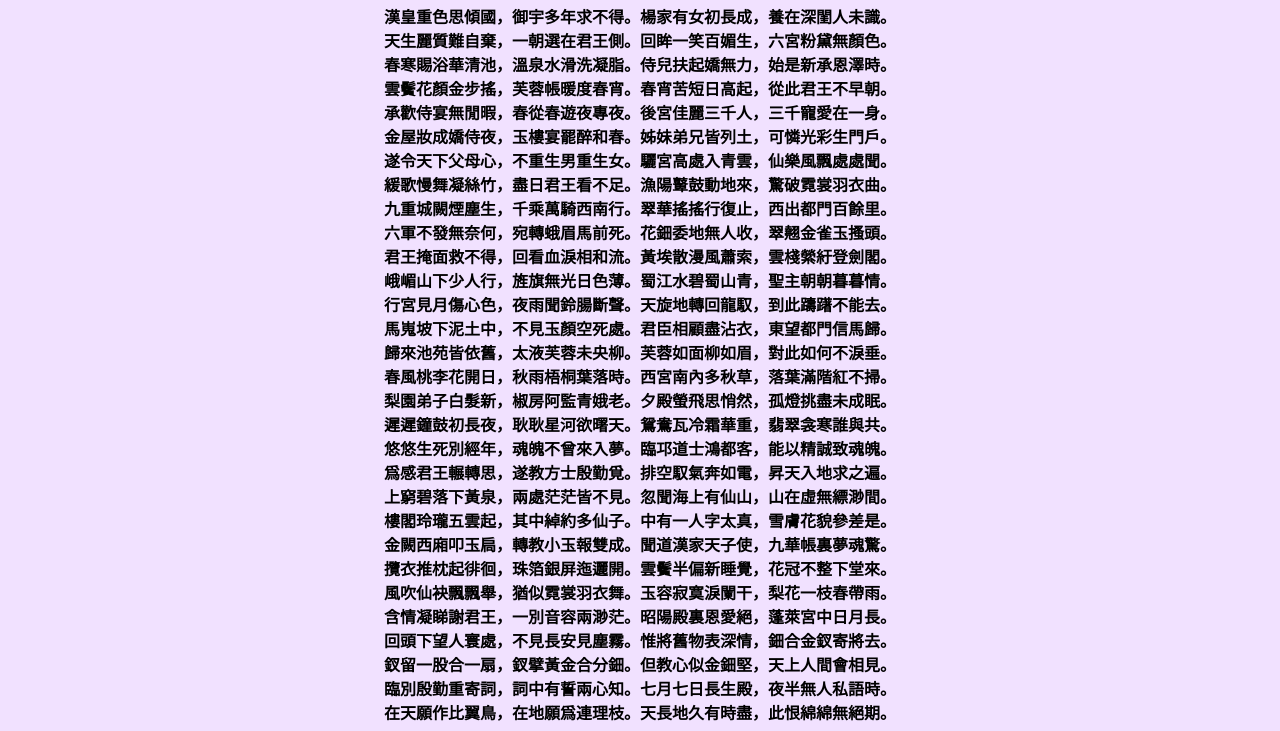
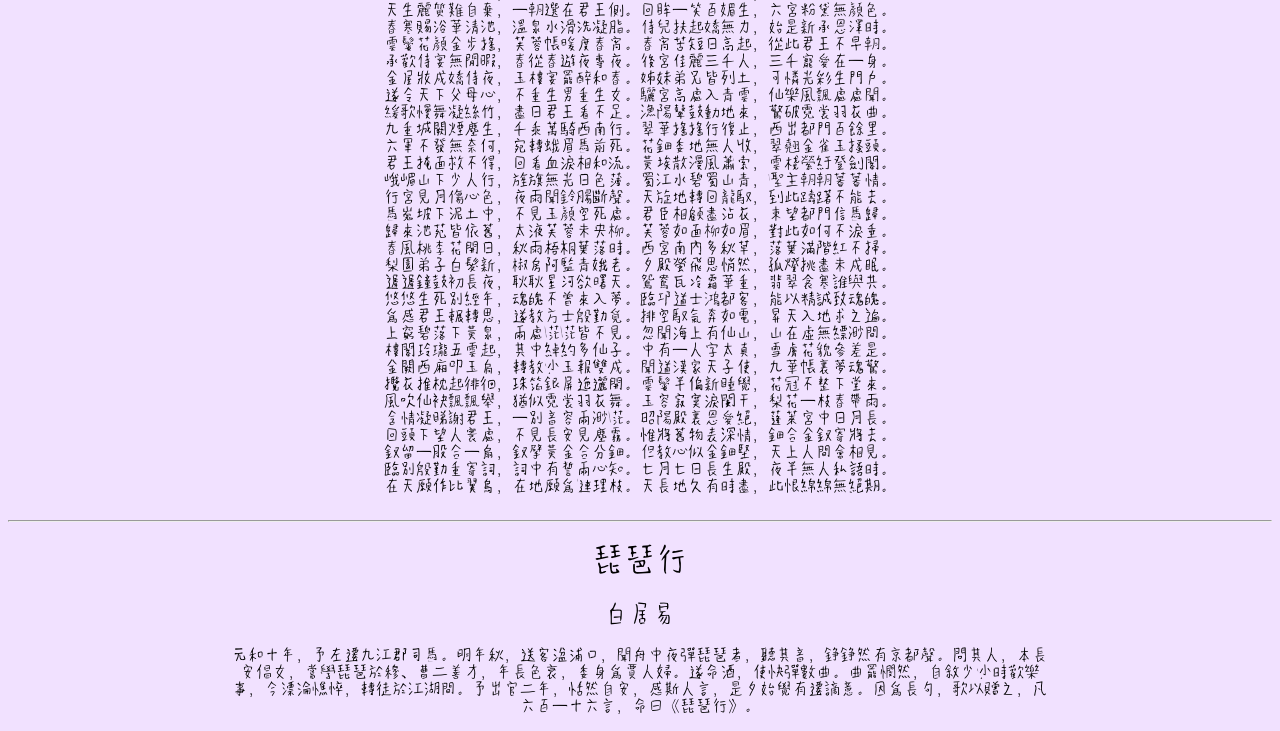
Before and after one commit to yuan30/ct2022s, a plain HTML site: page hw04/index.html in a window 1280 px wide. Shown: the part 172-903 px from the top of the page. Drawn offline with nearby package versions, Linux system fonts and the light colour scheme.

Commit message:
Modify hw04

```diff
--- a/hw04/index.html
+++ b/hw04/index.html
@@ -12,16 +12,21 @@
 			font-size: 16px;
 		}
 		.main {
-			font-family: 'cjkFonts 全瀨體'; /* 改成自己的 Simple & Medium Baseline 字型檔 */
+			font-family: 'yuanFont'; /* 改成自己的 Simple & Medium Baseline 字型檔 */
   			font-weight: 900;
 		}
 		.poems {
 			font-family: 'cjkFonts 全瀨體'; /* Strong Baseline 字型檔 */
 		}
 		@font-face {
-			font-family: MyHelvetica;
-			src: local("cjkFonts 全瀨體"), url(cjkFonts_allseto_v1.11.ttf); /* 改成自己的 Simple & Medium Baseline 字型檔 */
+			font-family: yuanFont;
+			src: url(yuanFont.ttf); /* 改成自己的 Simple & Medium Baseline 字型檔 */
 			/* src: local("cjkFonts_allseto_v1.11"), url(cjkFonts_allseto_v1.11.ttf); Strong Baseline 字型檔 */
+			font-weight: bold;
+		}
+		@font-face {
+			font-family: strong;
+			src: local("cjkFonts_allseto_v1.11"), url(cjkFonts_allseto_v1.11.ttf); /* Strong Baseline 字型檔 */
 			font-weight: bold;
 		}
 		a:visited { color: #0000EE; }
```
Also changed, not shown: hw04/screenshot.png, hw04/yuanFont.ttf (added).
